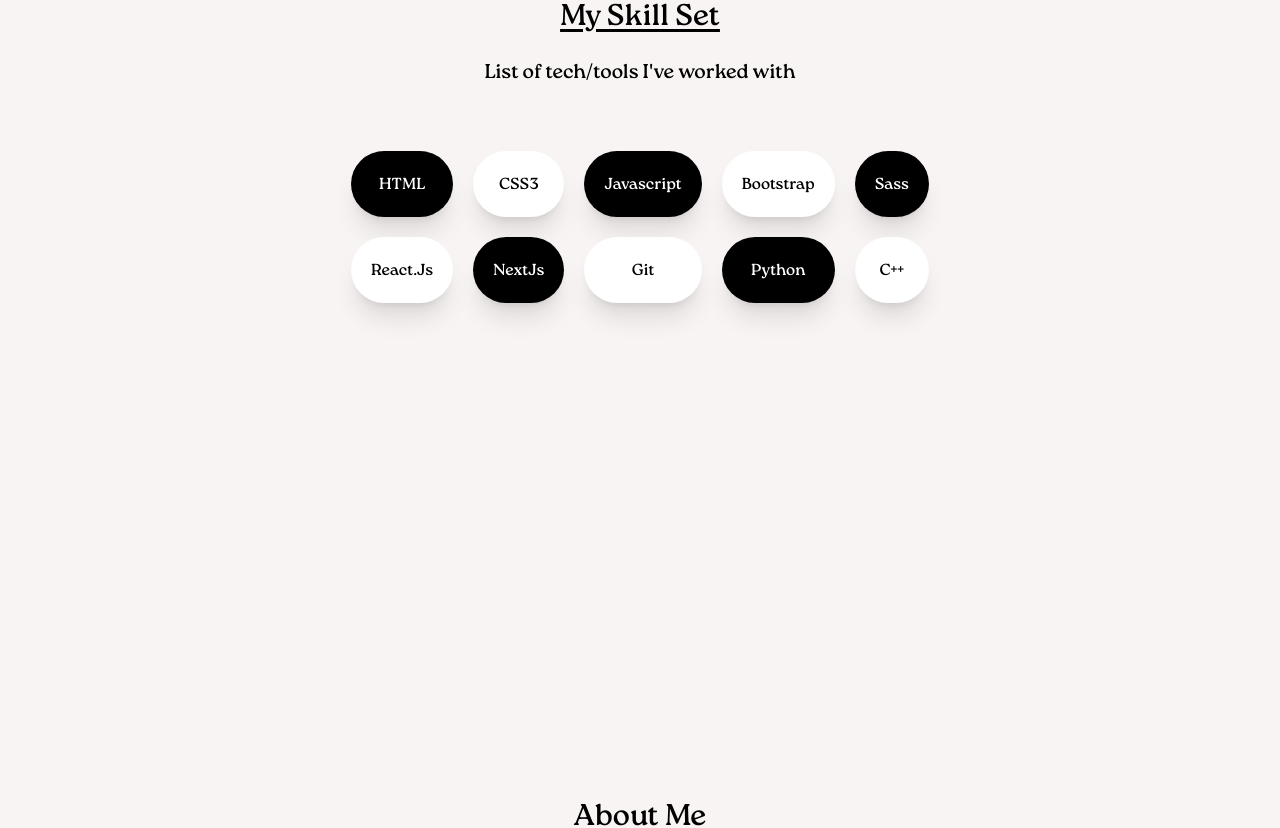
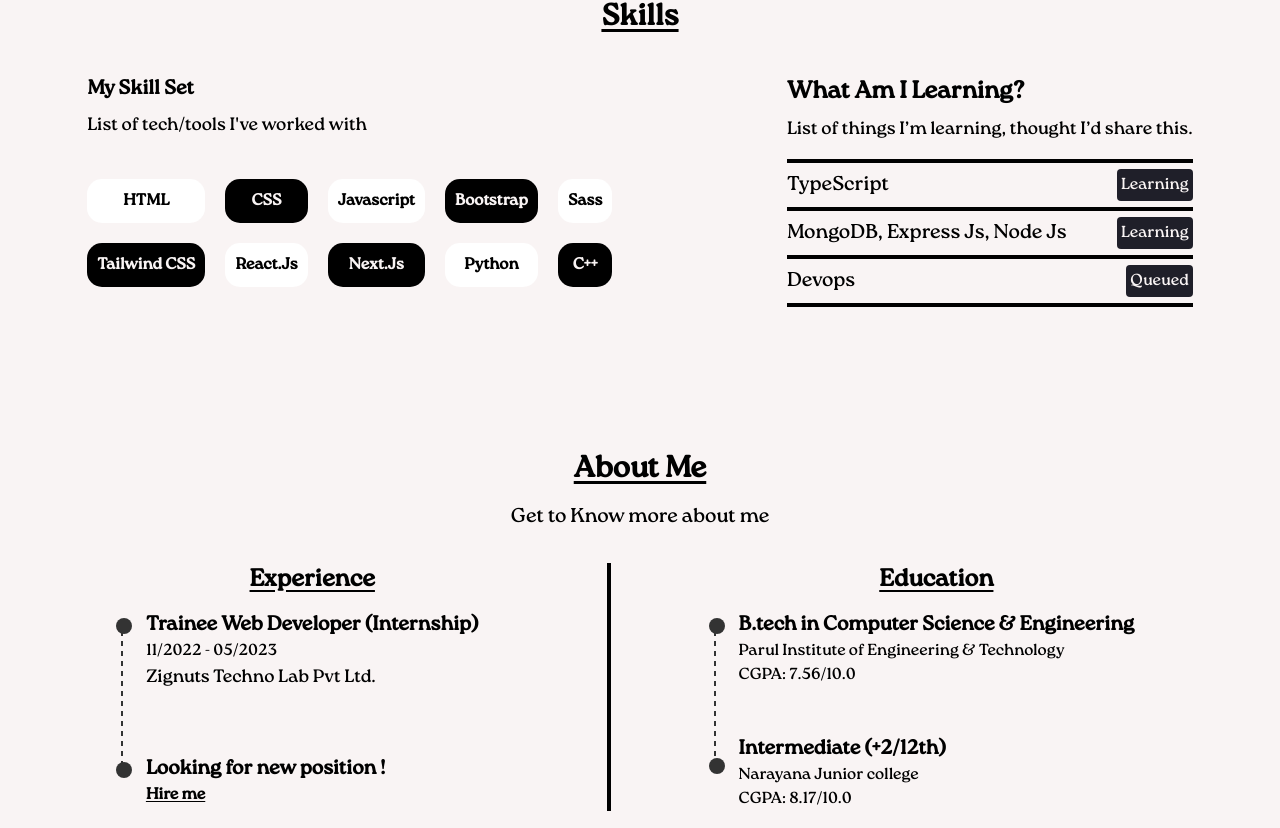
Before and after one commit to DSYaswanth777/Personal_Protfolio, a Next.js app: page / in a window 1280 px wide. Shown: the part 865-1693 px from the top of the page. Built offline with nearby package versions, Linux system fonts and the light colour scheme.

Commit message:
Done with personal info and skills section

```diff
--- a/src/app/globals.css
+++ b/src/app/globals.css
@@ -11,19 +11,10 @@
     /* font-family: 'Space Mono', monospace !important;     */
     font-family: myFirstFont !important;
 }
-/* Common styles for all skill items */
-.skill-item {
-  p {
-    text-align: center;
-    padding-top: 2px;
-  }
-}
+
 
 /* Alternate styles for odd skill items (black background, white text) */
-.skill-item:nth-child(odd) {
-  background-color: black;
-  color: white;
-}
+
 .skills-section{
   display: grid;
   grid-template-columns: auto auto auto auto auto;
@@ -32,8 +23,44 @@
   justify-content: center;
   align-items:center ;
 }
-/* Alternate styles for even skill items (white background, black text) */
-.skill-item:nth-child(even) {
+.skills-section p{
   background-color: white;
-  color: black;
+  padding: 10px;
+  text-align: center;
+  border-radius: 15px;
+  font-weight: 700;
+  text-transform: capitalize;
+  cursor: pointer;
 }
+
+.skills-section :nth-child(even){
+  background-color: black;
+color: #F9F4F4;
+}
+
+.skills-section :hover{
+  background-color: black;
+color: #F9F4F4;
+}
+
+/* Add this CSS to your stylesheet or component's style block */
+.step-dot {
+  width: 16px;
+  height: 16px;
+  background-color: #333;
+  border-radius: 50%;
+  position: absolute;
+  top: 55px;
+  left: -30px;
+}
+
+.step-line {
+  width: 2px;
+  height: 62%;
+  background: linear-gradient(to bottom, transparent 50%, #333 50%);
+  background-size: 2px 10px;
+  background-repeat: repeat-y;
+  position: absolute;
+  top: 53px;
+  left: -25px;
+}
--- a/src/components/Personal_Info.jsx
+++ b/src/components/Personal_Info.jsx
@@ -2,13 +2,58 @@
 
 function Personal_Info() {
   return (
-    <div className="container md:mx-auto h-screen">
+    <div className="container md:mx-auto h-screen pt-36">
       <div className="flex justify-around flex-col">
         <div className="text-center">
-          <p className="font-bold text-3xl">About Me</p>
-          <p className="">Get to Know more about me</p>
+          <p className="font-extra-bold text-3xl underline underline-offset-4 ">About Me</p>
+          <p className="text-xl pt-4">Get to Know more about me</p>
         </div>
-
+        <div className="flex justify-center gap-32 pt-8">
+          <div className="relative">
+            <div className="step-dot"></div>
+            <div className="step-line"></div>
+            <h2 className="text-2xl text-center font-extra-bold underline underline-offset-4">
+              Experience
+            </h2>
+            <div className="py-4">
+              <div className="text-xl font-extra-bold">
+                Trainee Web Developer (Internship)
+              </div>
+              <p>11/2022 - 05/2023</p>
+              <div className="text-lg font-bold ">Zignuts Techno Lab Pvt Ltd.</div>
+            </div>
+            <div className="relative">
+              <div className="step-dot"></div>
+              <div className="text-xl font-extra-bold pt-12">
+                Looking for new position !
+              </div>
+              <a href="" className="underline underline-offset-2 font-extra-bold">Hire me</a>
+            </div>
+          </div>
+          <div className="border-l-4"></div>
+          <div className="relative">
+            <div className="step-dot"></div>
+            <div className="step-line"></div>
+            <h2 className="text-2xl text-center font-extra-bold underline underline-offset-4">
+              Education
+            </h2>
+            <div className="py-4">
+              <div className="text-xl font-extra-bold">
+                B.tech in Computer Science & Engineering
+              </div>
+              <p>Parul Institute of Engineering & Technology</p>
+              <p>CGPA: 7.56/10.0</p>
+            </div>
+            <div className="relative">
+              <div className="step-dot"></div>
+              <div className="text-xl font-extra-bold pt-8">
+                Intermediate (+2/12th)
+              </div>
+              <p>Narayana Junior college</p>
+              <p>CGPA: 8.17/10.0</p>
+            </div>
+          </div>
+        </div>
       </div>
     </div>
   );
--- a/src/components/Skils_Section.jsx
+++ b/src/components/Skils_Section.jsx
@@ -1,45 +1,54 @@
 "use client";
 function Skils_Section() {
   return (
-    <div className="h-screen container md:mx-auto">
+    <div className="h-full container md:mx-auto">
       <div className="flex justify-center items-center flex-col gap-6 md:mx-auto">
-        <div className="text-left px-44 text-3xl underline underline-offset-4">
-          My Skill Set
+        <div className="text-left px-44 text-3xl underline underline-offset-4 font-extra-bold">
+          Skills
         </div>
-        <p className="text-xl text-left">List of tech/tools I've worked with</p>
       </div>
-      <div>
-        <div className=" skills-section pt-16">
-          <div className="bg-white skill-item  p-5 rounded-full shadow-xl transition-all ease-in-out delay-150 hover:scale-110 duration-500">
-            <p className="text-center pt-2 text-red">HTML </p>
+      <div className="flex justify-around pt-10">
+        <div>
+          <div className="text-xl font-extra-bold">My Skill Set</div>
+          <h1 className="pt-2 text-lg">List of tech/tools I've worked with</h1>
+          <div className="skills-section pt-10">
+            <p>HTML</p> <p>CSS</p> <p>Javascript</p> <p>Bootstrap</p>{" "}
+            <p>Sass</p> <p>tailwind CSS</p> <p>React.Js</p> <p>Next.Js</p>
+            <p>Python</p> <p>C++</p>
           </div>
-          <div className="bg-white skill-item  p-5 rounded-full shadow-xl transition-all ease-in-out delay-150 hover:scale-110 duration-500">
-            <p className="text-center pt-2">CSS3 </p>
+        </div>
+        <div>
+          <h1 className="text-2xl font-extra-bold">What Am I Learning?</h1>
+          <p className="pt-2 text-lg pb-4">
+            List of things I’m learning, thought I’d share this.
+          </p>
+          <div className="border-t-4"> </div>
+          <div className="flex justify-between items-center">
+            <div className="text-xl pt-2 pb-2">TypeScript</div>
+            <div className="bg-customBlack p-1  rounded text-white">
+              Learning
+            </div>
           </div>
-          <div className="bg-white skill-item  p-5 rounded-full shadow-xl transition-all ease-in-out delay-150 hover:scale-110 duration-500">
-            <p className="text-center pt-2">Javascript </p>
+          {/* <div className="border-t-4"> </div> */}
+          <div className="border-t-4"> </div>
+          <div className="flex justify-between items-center">
+            <div className="text-xl pt-2 pb-2">
+              MongoDB, Express Js, Node Js
+            </div>
+            <div className="bg-customBlack p-1  rounded text-white">
+              Learning
+            </div>
           </div>
-          <div className="bg-white skill-item  p-5 rounded-full shadow-xl transition-all ease-in-out delay-150 hover:scale-110 duration-500">
-            <p className="text-center pt-2">Bootstrap </p>
+          <div className="border-t-4"> </div>
+          <div className="flex justify-between items-center">
+            <div className="text-xl pt-2 pb-2">
+              Devops
+            </div>
+            <div className="bg-customBlack p-1  rounded text-white">
+              Queued
+            </div>
           </div>
-          <div className="bg-white  skill-item p-5 rounded-full shadow-xl transition-all ease-in-out delay-150 hover:scale-110 duration-500">
-            <p className="text-center pt-2">Sass </p>
-          </div>
-          <div className="bg-white skill-item  p-5 rounded-full shadow-xl transition-all ease-in-out delay-150 hover:scale-110 duration-500">
-            <p className="text-center pt-2">React.Js </p>
-          </div>
-          <div className="bg-white skill-item  p-5 rounded-full shadow-xl transition-all ease-in-out delay-150 hover:scale-110 duration-500 ">
-            <p className="text-center">NextJs </p>
-          </div>
-          <div className="bg-white skill-item  p-5 rounded-full shadow-xl transition-all ease-in-out delay-150 hover:scale-110 duration-500">
-            <p className="text-center pt-2">Git </p>
-          </div>
-          <div className="bg-white skill-item p-5 rounded-full shadow-xl transition-all ease-in-out delay-150 hover:scale-110 duration-500">
-            <p className="text-center pt-2">Python </p>
-          </div>
-          <div className="bg-white skill-item p-5 rounded-full text-center shadow-xl transition-all ease-in-out delay-150 hover:scale-110 duration-500">
-            <p className="text-center pt-2">C++ </p>
-          </div>
+          <div className="border-t-4"> </div>
         </div>
       </div>
     </div>
--- a/tailwind.config.js
+++ b/tailwind.config.js
@@ -11,7 +11,7 @@
     },
     colors: {
       'customBlack': '#1F1F29',
-      'white':'#FFFFF'
+      'white':'#F9F4F4'
     },
     extend: {
       backgroundImage: {
```
Also changed, not shown: src/components/Hero_Section.jsx (+10 -19 lines), public/icons/c++.svg (added), public/icons/css.svg (added).
